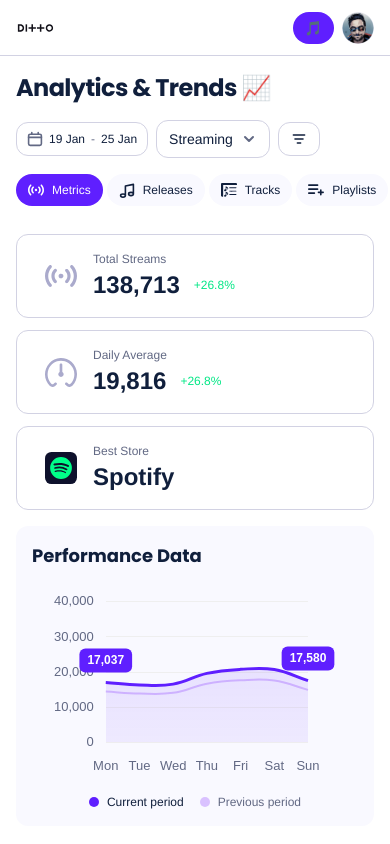
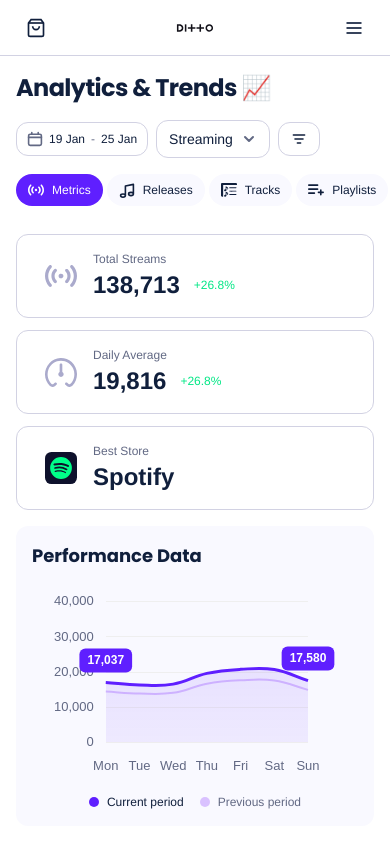
Before and after one commit to dittomusic-JK/Ditto-trends-area, a Vue app: page / in a window 390 px wide. Shown: the top 844 px of the page. Built offline with nearby package versions, Linux system fonts and the light colour scheme; a web font is replaced by a local one.

Commit message:
Match mobile navbar to live Ditto dashboard
- Shop icon on left
- Centered Ditto logo
- Hamburger menu on right
- Full desktop nav preserved

Co-Authored-By: Warp <agent@warp.dev>

```diff
--- a/src/components/layout/TopNavbar.vue
+++ b/src/components/layout/TopNavbar.vue
@@ -1,11 +1,36 @@
 <template>
-  <header class="h-14 sm:h-[74px] flex items-center justify-between px-4 sm:px-6 border-b border-ditto-border-grey bg-white">
-    <!-- Logo -->
-    <div class="flex items-center gap-4 sm:gap-8">
-      <img src="/img/logo-2048-black.svg" alt="Ditto" class="h-5 sm:h-6" />
+  <!-- Mobile Header -->
+  <header class="md:hidden h-14 flex items-center justify-between px-4 border-b border-ditto-border-grey bg-white">
+    <!-- Shop Icon -->
+    <button class="w-10 h-10 flex items-center justify-center text-ditto-text">
+      <svg width="20" height="20" viewBox="0 0 24 24" fill="none" stroke="currentColor" stroke-width="2">
+        <path d="M6 2L3 6v14a2 2 0 002 2h14a2 2 0 002-2V6l-3-4z"/>
+        <line x1="3" y1="6" x2="21" y2="6"/>
+        <path d="M16 10a4 4 0 01-8 0"/>
+      </svg>
+    </button>
 
-      <!-- Nav Items - Hidden on mobile -->
-      <nav class="hidden md:flex items-center gap-6">
+    <!-- Centered Logo -->
+    <img src="/img/logo-2048-black.svg" alt="Ditto" class="h-5" />
+
+    <!-- Hamburger Menu -->
+    <button class="w-10 h-10 flex items-center justify-center text-ditto-text">
+      <svg width="20" height="20" viewBox="0 0 24 24" fill="none" stroke="currentColor" stroke-width="2">
+        <line x1="3" y1="6" x2="21" y2="6"/>
+        <line x1="3" y1="12" x2="21" y2="12"/>
+        <line x1="3" y1="18" x2="21" y2="18"/>
+      </svg>
+    </button>
+  </header>
+
+  <!-- Desktop Header -->
+  <header class="hidden md:flex h-[74px] items-center justify-between px-6 border-b border-ditto-border-grey bg-white">
+    <!-- Logo and Nav -->
+    <div class="flex items-center gap-8">
+      <img src="/img/logo-2048-black.svg" alt="Ditto" class="h-6" />
+
+      <!-- Nav Items -->
+      <nav class="flex items-center gap-6">
         <a
           v-for="item in navItems"
           :key="item.id"
@@ -21,26 +46,26 @@
     </div>
 
     <!-- Right side actions -->
-    <div class="flex items-center gap-2 sm:gap-4">
-      <button class="hidden sm:block px-4 py-1.5 bg-success text-ditto-black text-sm font-medium rounded-full hover:opacity-90 transition-opacity">
+    <div class="flex items-center gap-4">
+      <button class="px-4 py-1.5 bg-success text-ditto-black text-sm font-medium rounded-full hover:opacity-90 transition-opacity">
         Upgrade
       </button>
 
-      <button class="hidden sm:flex w-9 h-9 items-center justify-center text-ditto-subtext hover:text-ditto-text transition-colors">
+      <button class="w-9 h-9 flex items-center justify-center text-ditto-subtext hover:text-ditto-text transition-colors">
         <IconHelp />
       </button>
 
-      <button class="hidden sm:flex w-9 h-9 items-center justify-center text-ditto-subtext hover:text-ditto-text transition-colors">
+      <button class="w-9 h-9 flex items-center justify-center text-ditto-subtext hover:text-ditto-text transition-colors">
         <IconCalendar />
       </button>
 
-      <button class="px-3 py-1.5 sm:px-4 bg-ditto-purple text-white text-sm font-medium rounded-full flex items-center gap-2 hover:opacity-90 transition-opacity">
+      <button class="px-4 py-1.5 bg-ditto-purple text-white text-sm font-medium rounded-full flex items-center gap-2 hover:opacity-90 transition-opacity">
         <span>🎵</span>
-        <span class="hidden sm:inline">Create</span>
+        Create
       </button>
 
       <!-- User Avatar -->
-      <button class="w-8 h-8 sm:w-9 sm:h-9 rounded-full bg-ditto-light-grey overflow-hidden flex items-center justify-center">
+      <button class="w-9 h-9 rounded-full bg-ditto-light-grey overflow-hidden flex items-center justify-center">
         <img src="/img/avatar.jpg" alt="User" class="w-full h-full object-cover" />
       </button>
     </div>
```
